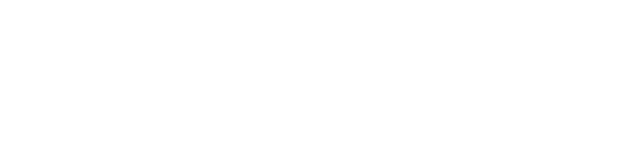
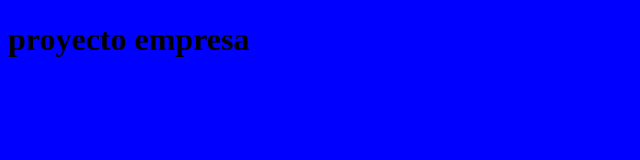
Before and after one commit to Smithricardo50/CursoGit, a plain HTML site: page index.html in a window 1280 px wide. Shown: the whole page, without its empty margins (0-640 px from the left). Drawn offline with Linux system fonts and the light colour scheme.

Commit message:
agregado titulo y estilos css

```diff
--- /dev/null
+++ b/css/estilos.css
@@ -0,0 +1,6 @@
+@charset "utf-8";
+
+body{
+    background-color: blue;
+
+}
--- a/index.html
+++ b/index.html
@@ -5,8 +5,10 @@
     <meta http-equiv="X-UA-Compatible" content="IE=edge">
     <meta name="viewport" content="width=device-width, initial-scale=1.0">
     <title>Document</title>
+    <link href="css/estilos.css" rel="stylesheet" type="text/css">
 </head>
 <body>
+    <h1> proyecto empresa</h1>
 
 </body>
 </html>
```
Also changed, not shown: js/javascript.js (added).
